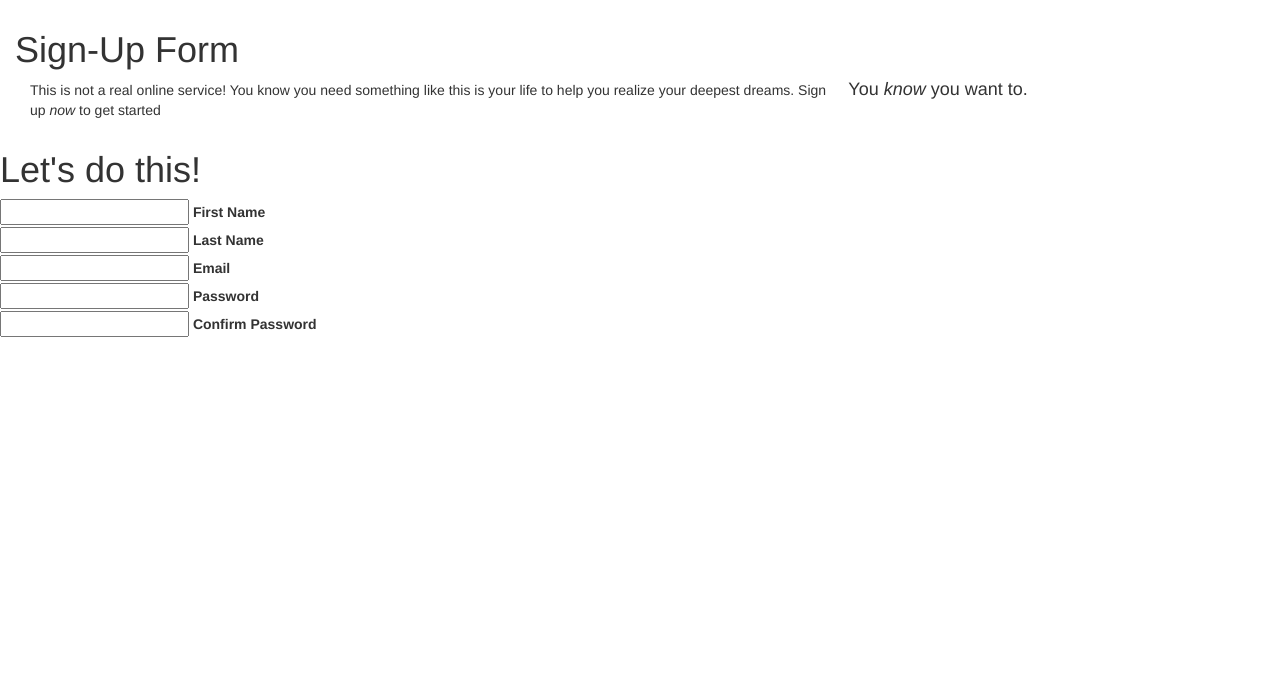
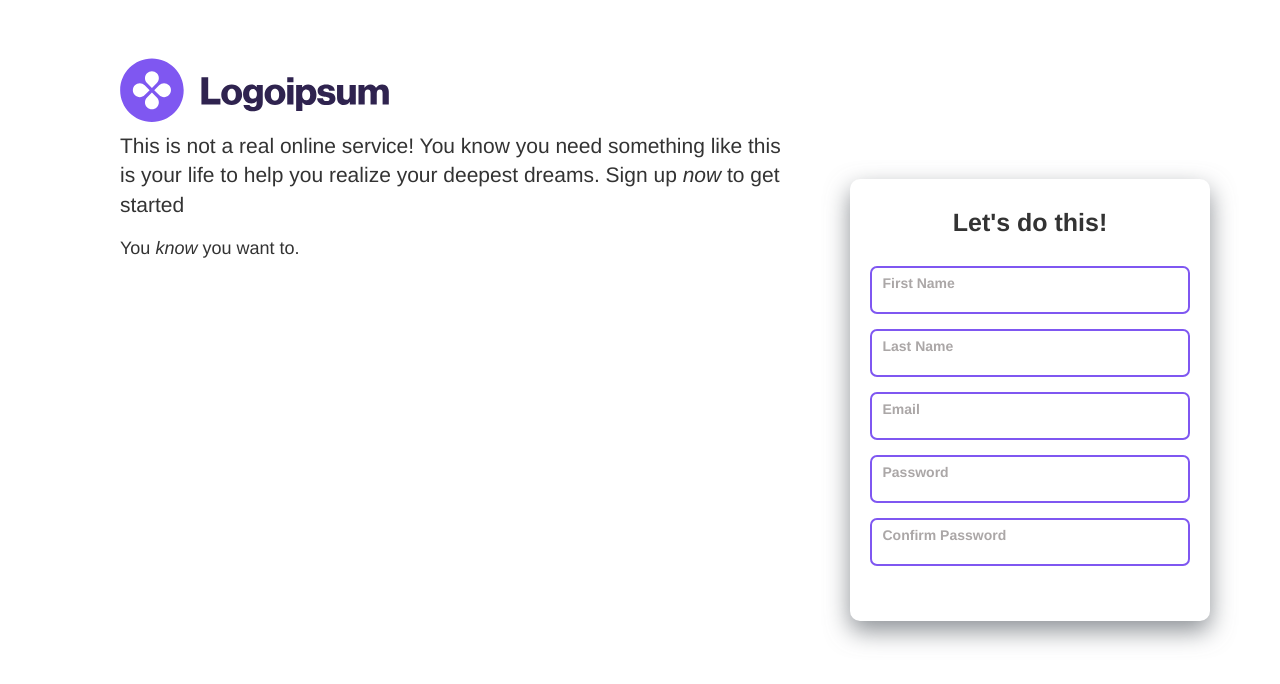
Before and after one commit to mikaoi/signupform, a plain HTML site: page index.html in a window 1280 px wide. Drawn offline with nearby package versions, Linux system fonts and the light colour scheme.

Commit message:
Add flex to container to center form to and add placeholder logo

```diff
--- a/index.html
+++ b/index.html
@@ -24,21 +24,17 @@
     <title>Sign-Up Form</title>
   </head>
   <body>
-    <div class="header-container">
-      <p>
 
-      </p>
-    </div>
-
-    <div class="p-5 mb-4 bg-light rounded-3">
-        <div class="container-fluid py-5">
-          <h1 class="display-5 fw-bold">Sign-Up Form</h1>
-          <p class="col-md-8 fs-4">This is not a real online service! You know you need something like this
+    <div class="container">
+        <div class="container-text">
+          <img src="logoipsum-logo-52.svg">
+          <p class="lead">This is not a real online service! You know you need something like this
             is your life to help you realize your deepest dreams. Sign up
             <em>now</em> to get started
-            <h4>You <em>know</em> you want to.</h4></p>
-        </div>
-      </div>
+            <h4>You <em>know</em> you want to.</h4>
+        </p>
+
+    </div>
 
 
 
@@ -73,8 +69,9 @@
         <input type="password" class="form-input" placeholder=" " />
         <label for="" class="form-label">Confirm Password</label>
       </div>
+    </div>
 
-
+</div>
 
     <script
       src="https://cdn.jsdelivr.net/npm/bootstrap@3.3.7/dist/js/bootstrap.min.js"
--- a/styles.css
+++ b/styles.css
@@ -0,0 +1,134 @@
+.container-text{
+    padding: 50px;
+    text-align: left;
+
+}
+
+
+
+.container {
+   display: flex;
+   justify-content: left;
+   align-content: center;
+}
+
+
+
+
+
+
+.sign-up-form {
+    display: flex;
+    justify-content: center;
+    align-items: center;
+    height: 100vh;
+}
+
+.form {
+    width: 360px;
+    padding: 4rem 2rem;
+    border-radius: 1rem;
+    box-shadow: 0 10px 25px rgba(92, 99, 105, .7);
+    background-color: #fff;
+
+}
+
+.form-title {
+    /* border: 1px solid; */
+    font-weight: 600;
+    margin-bottom: 3rem;
+    margin-top: -1rem;
+    text-align: center;
+    font-size: 2.5rem;
+}
+
+.form-div {
+    position: relative;
+    height: 48px;
+    margin-bottom: 1.5rem;
+}
+
+.form-input {
+    position: absolute;
+    top: 0;
+    left: 0;
+    width: 100%;
+    height: 100%;
+    /* font-size: 1rem; */
+    border: 2px solid #7F57F1;
+    border-radius: 7px;
+    outline: none;
+    padding: 1rem;
+    background: none;
+    z-index: 1;
+}
+
+.form-label {
+    position: absolute;
+    left: 1rem;
+    top: 0.7rem;
+    padding: 0 0.25rem;
+    background-color: #fff;
+    color: #ABA7A7;
+    /* font-size: ; */
+    transition: .3s;
+}
+
+.form-button {
+    display: block;
+    margin: 0 auto;
+    padding: 0.75rem 2rem;
+    outline: none;
+    border: none;
+    background-color: #FFA9A9;
+    color: #fff;
+    font-size: 1.1rem;
+    border-radius: 0.5rem;
+    cursor: pointer;
+    transition: .3s;
+    font-weight: 700;
+}
+
+.form-button:hover {
+    box-shadow: 0 10px 36px rgba(0, 0, 0, .15);
+    background-color: #fa8b8b;
+}
+
+.form-input:focus+.form-label {
+    top: -0.5rem;
+    left: 0.8rem;
+    color: #FFA9A9;
+    font-size: 12px;
+    font-weight: 700;
+    z-index: 10;
+}
+
+.form-input:not(:placeholder-shown).form-input:not(:focus)+.form-label {
+    top: -0.5rem;
+    left: 0.8rem;
+    font-size: 12px;
+    font-weight: 700;
+    z-index: 10;
+}
+
+.form-input:focus {
+    border: 3.5px solid #FFA9A9;
+}
+
+.have-account-link {
+    color: #FFA9A9;
+    text-decoration: none;
+    font-weight: 700;
+}
+
+.dont-have-account-p {
+    font-weight: 700;
+    text-align: center;
+    margin: 2rem 0;
+}
+
+.dont-have-account-link {
+    color: #FFA9A9;
+    text-decoration: none;
+    font-weight: 700;
+}
```
Also changed, not shown: logoipsum-logo-52.svg (added).
